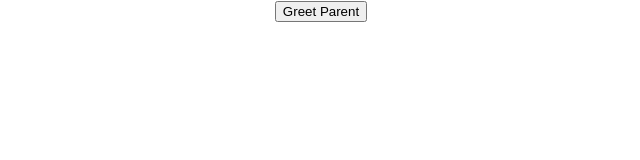
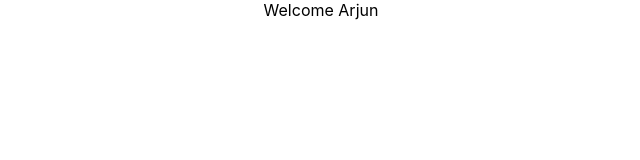
Before and after one commit to ArjunKhunti/ReactLearning, a React (Create React App) app: page / in a window 1280 px wide. Shown: the top 160 px of the page, without its empty margins (319-959 px from the left). Built offline with nearby package versions, Linux system fonts and the light colour scheme.

Commit message:
Conditional Rendering

```diff
--- a/src/App.js
+++ b/src/App.js
@@ -10,11 +10,14 @@ import FunctionClick from "./components/FunctionClick";
 import ClassClick from "./components/ClassClick";
 import EventBind from "./components/EventBind";
 import ParentComponent from "./components/ParentComponent";
+import UserGreetings from "./components/UserGreetings";
 
 function App() {
   return (
     <div className="App">
-      <ParentComponent />
+
+      <UserGreetings />
+      {/* <ParentComponent /> */}
       {/* <EventBind /> */}
       {/* <FunctionClick /> */}
       {/* <ClassClick /> */}
--- /dev/null
+++ b/src/components/UserGreetings.js
@@ -0,0 +1,37 @@
+import React, { Component } from "react";
+
+class UserGreetings extends Component {
+  constructor(props) {
+    super(props)
+
+    this.state = {
+      isLoggedIn: true
+    }
+  }
+
+  render() {
+
+    return this.state.isLoggedIn && <div>Welcome Arjun</div>
+
+    // let message;
+    // if (this.state.isLoggedIn) {
+    //   message = <div>Welcome Arjun</div>;
+    // } else {
+    //   message = <div>Welcome Guest</div>;
+    // }
+
+    // return <div>{message}</div>;
+
+    // return(
+    //     this.state.isLoggedIn ? <div>Welcome Khunti</div> : <div>Welcome Guest</div>
+    // )
+
+    // return (
+    //     <div>
+
+    //     </div>
+    // )
+  }
+}
+
+export default UserGreetings;
```
